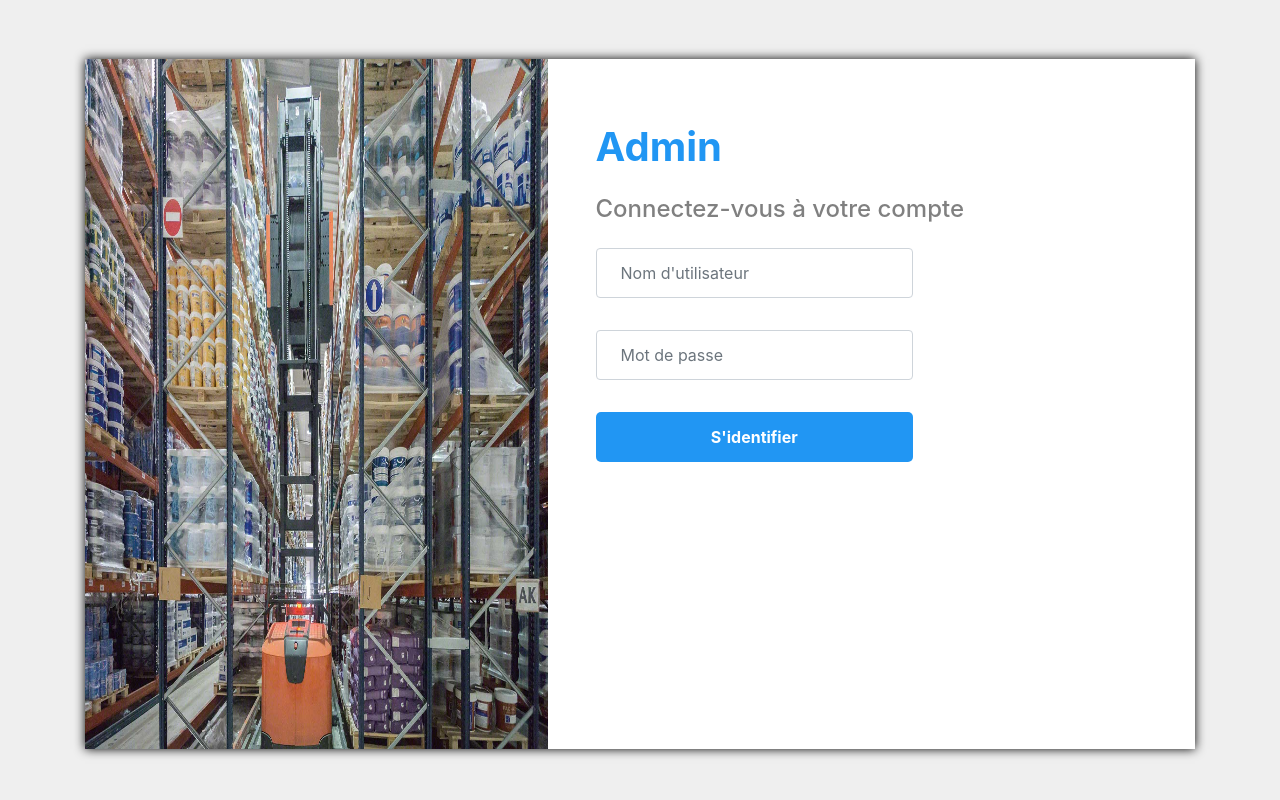
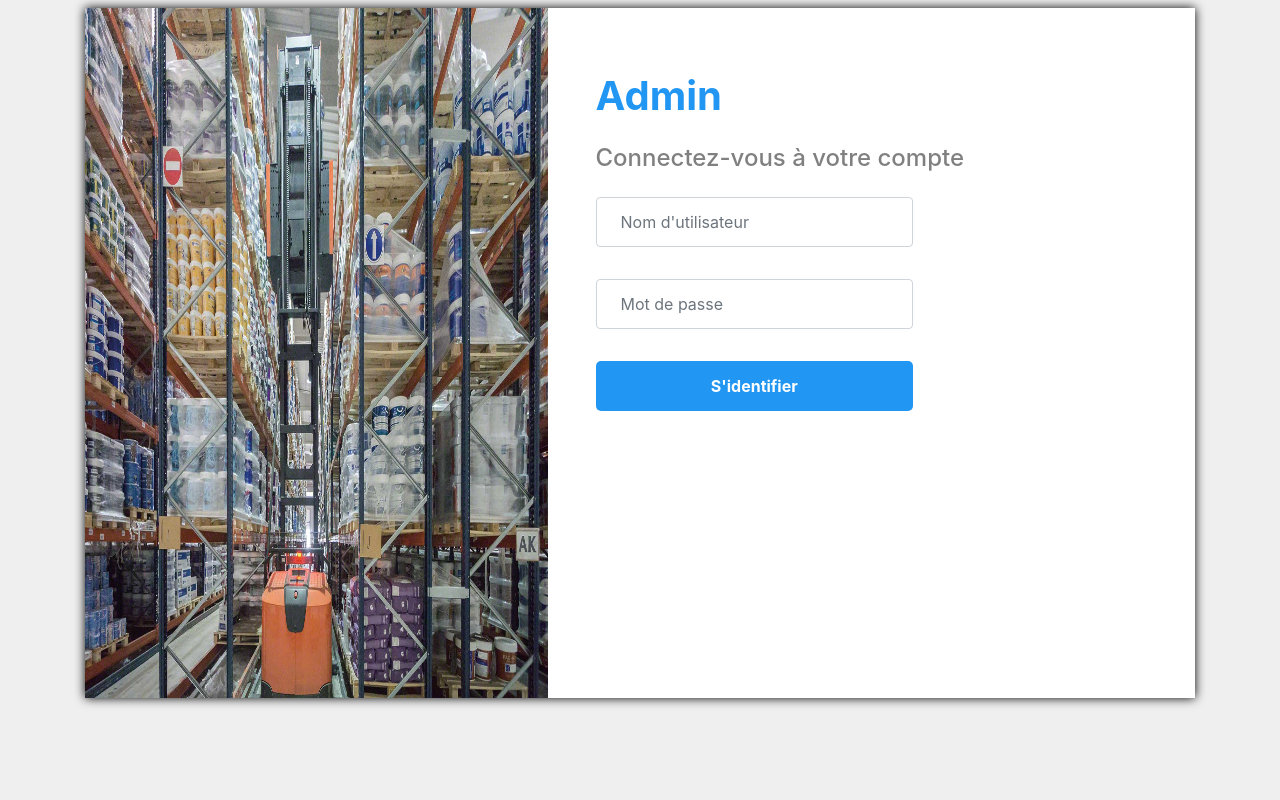
Before and after one commit to Abdellah-05/Gestion_Stock, a Flask app: page / in a window 1280 px wide. Run offline with Flask 2, Linux system fonts and the light colour scheme; some libraries are stand-ins or nearby versions.

Commit message:
login_html

```diff
--- a/templates/login.html
+++ b/templates/login.html
@@ -16,7 +16,7 @@
 
 <body>
     <section class="Form my-2 mx-5">
-        <div class="container" style="margin-top: 5%;">
+        <div class="container" >
             <div class="row no-gutters">
                 <div class="col-lg-5">
                     <img src="/static/images/gestion_sck.jpg" id="img" class="img-fluid" alt=" ">
```
